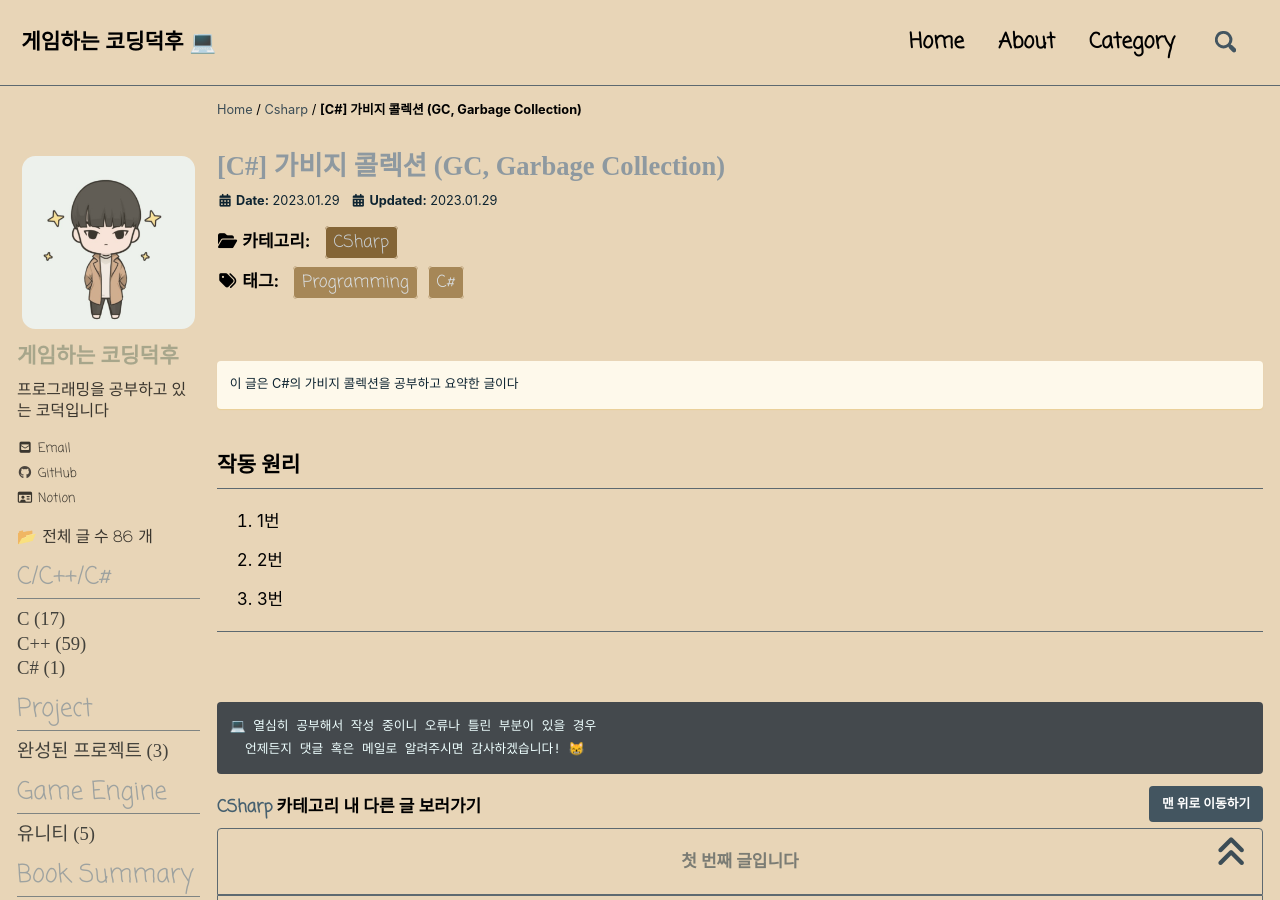
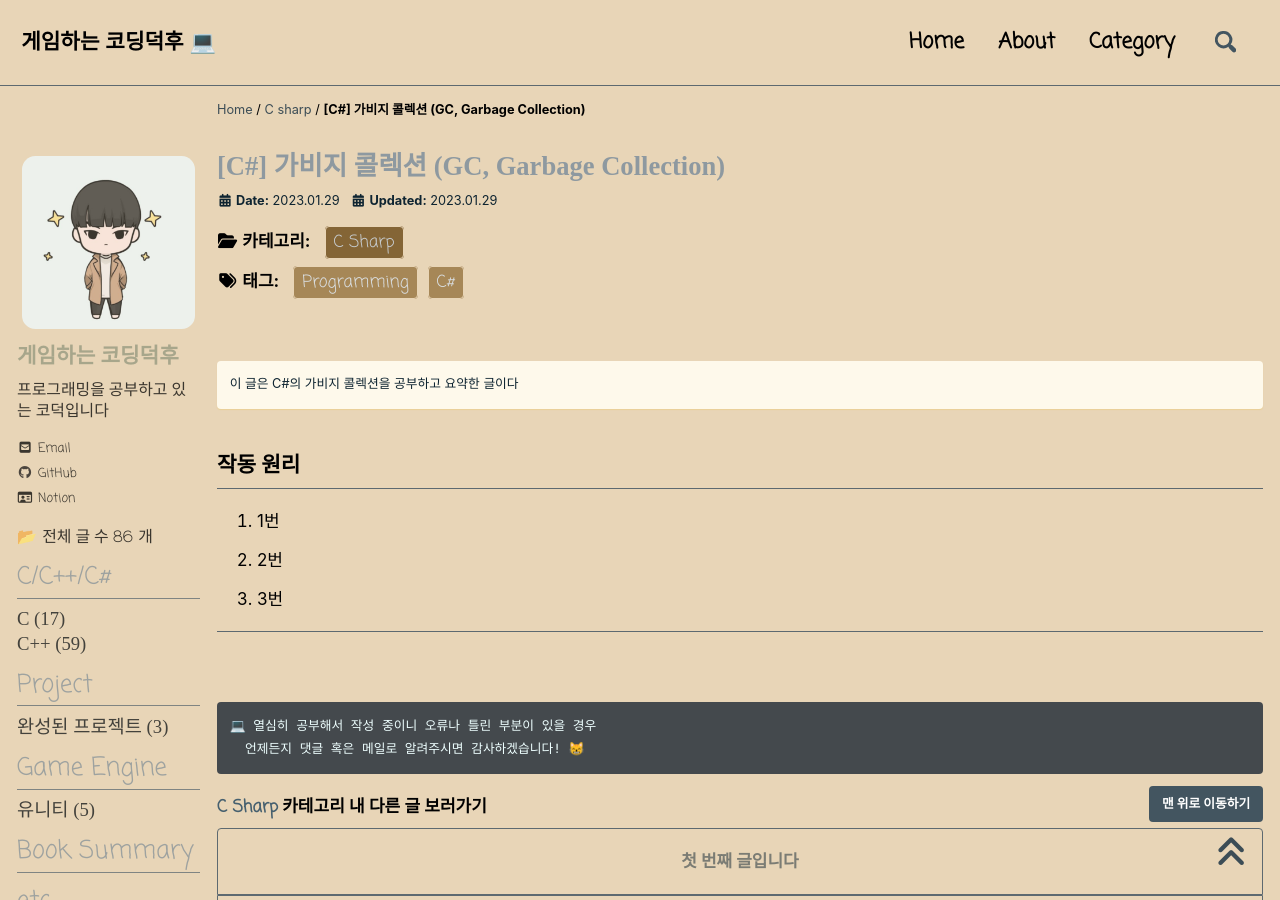
Before and after one commit to reoul/reoul.github.io, a Jekyll site: the page built from _posts/csharp/2023-01-29-csharp-1.md, in a window 1280 px wide and 900 px high. Built offline with Jekyll 4.4.1, drawn with Linux system fonts in a browser that asks for light colours; cached includes are drawn as plain includes; nearby versions of some CDN libraries; some web fonts are replaced; comment, search, counter and statistics services are not loaded.

Commit message:
C# 가비지 콜렉터 카테고리 수정
C# 가비지 콜렉터 카테고리 수정

```diff
--- a/_posts/csharp/2023-01-29-csharp-1.md
+++ b/_posts/csharp/2023-01-29-csharp-1.md
@@ -2,7 +2,7 @@
 title: "[C#] 가비지 콜렉션 (GC, Garbage Collection)"
 
 categories:
-  - CSharp
+  - C Sharp
 tags:
   - [C#, Programming]
 # 태그는 무조건 2개 이상(1개면 글이 안보임)
```
